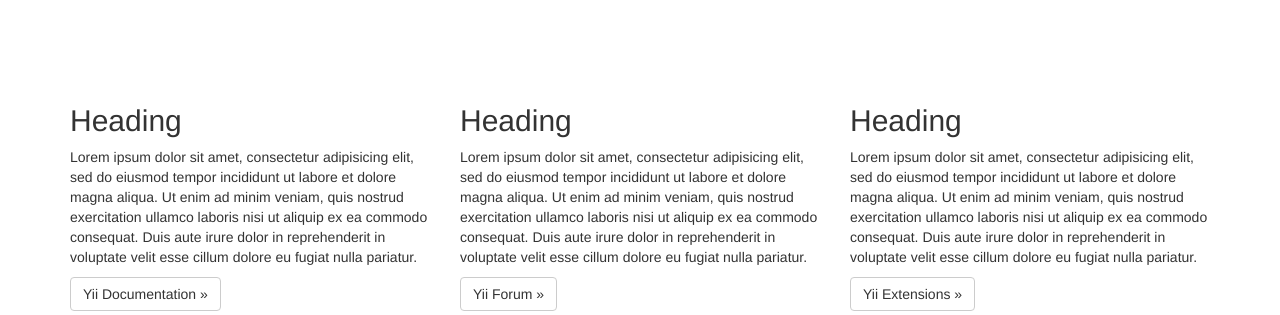
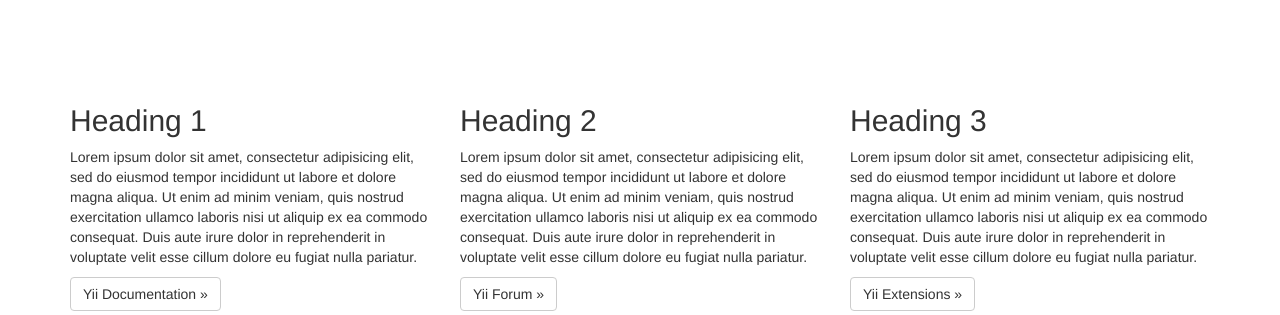
Before and after one commit to nlanglois/Chowser, a Yii app: template views/site/index.php in a window 1280 px wide. Shown: the part 329-644 px from the top of the page. Run offline with PHP 8.4 and a stand-in for Yii, Linux system fonts and the light colour scheme; the template is opened without the code that fills it, so the values that code supplies are empty; some libraries are stand-ins or nearby versions.

Commit message:
Added Heading numbers

```diff
--- a/views/site/index.php
+++ b/views/site/index.php
@@ -18,7 +18,7 @@ $this->title = 'My Yii Application';
 
         <div class="row">
             <div class="col-lg-4">
-                <h2>Heading</h2>
+                <h2>Heading 1</h2>
 
                 <p>Lorem ipsum dolor sit amet, consectetur adipisicing elit, sed do eiusmod tempor incididunt ut labore et
                     dolore magna aliqua. Ut enim ad minim veniam, quis nostrud exercitation ullamco laboris nisi ut aliquip
@@ -28,7 +28,7 @@ $this->title = 'My Yii Application';
                 <p><a class="btn btn-default" href="http://www.yiiframework.com/doc/">Yii Documentation &raquo;</a></p>
             </div>
             <div class="col-lg-4">
-                <h2>Heading</h2>
+                <h2>Heading 2</h2>
 
                 <p>Lorem ipsum dolor sit amet, consectetur adipisicing elit, sed do eiusmod tempor incididunt ut labore et
                     dolore magna aliqua. Ut enim ad minim veniam, quis nostrud exercitation ullamco laboris nisi ut aliquip
@@ -38,7 +38,7 @@ $this->title = 'My Yii Application';
                 <p><a class="btn btn-default" href="http://www.yiiframework.com/forum/">Yii Forum &raquo;</a></p>
             </div>
             <div class="col-lg-4">
-                <h2>Heading</h2>
+                <h2>Heading 3</h2>
 
                 <p>Lorem ipsum dolor sit amet, consectetur adipisicing elit, sed do eiusmod tempor incididunt ut labore et
                     dolore magna aliqua. Ut enim ad minim veniam, quis nostrud exercitation ullamco laboris nisi ut aliquip
```
